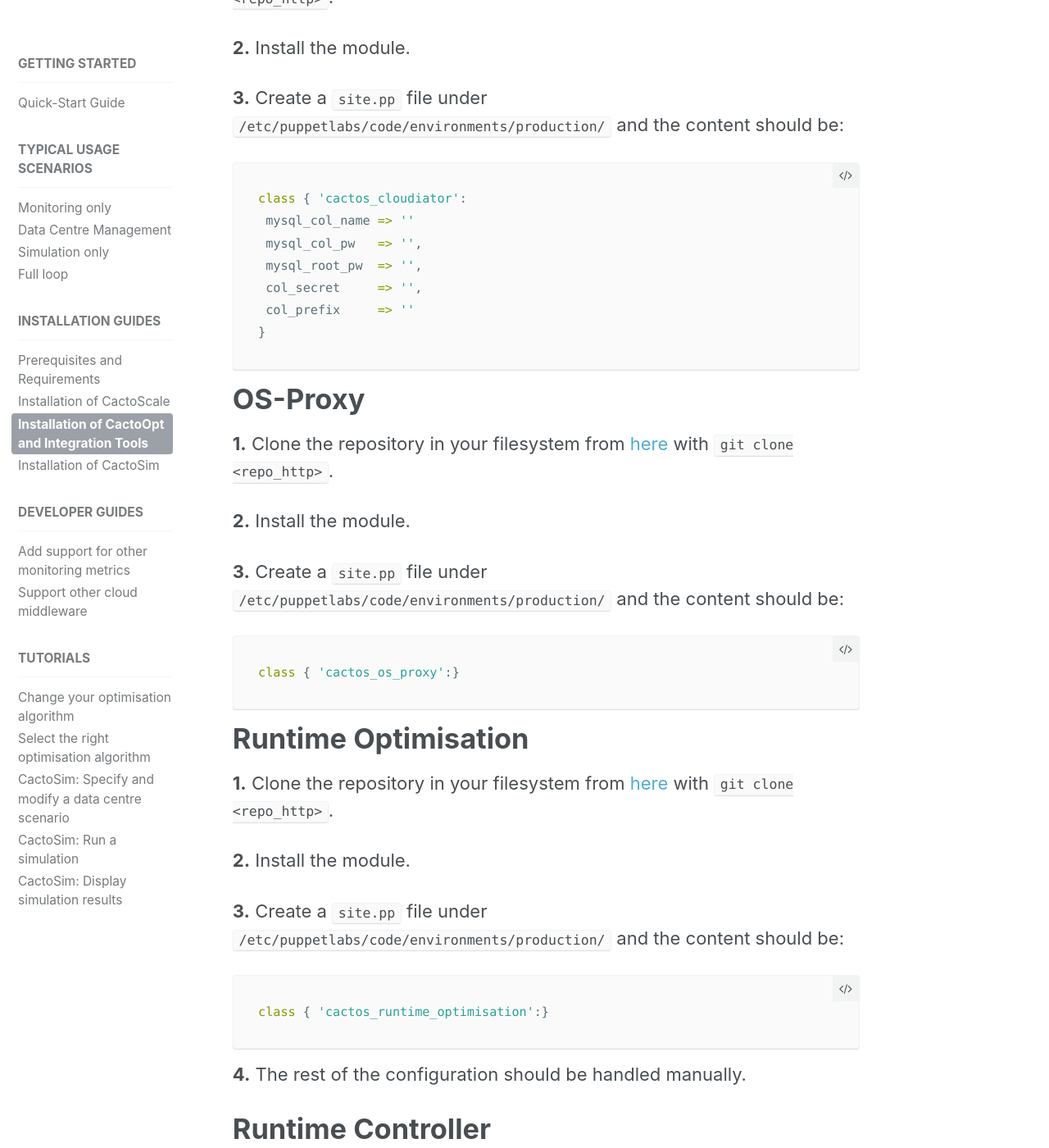
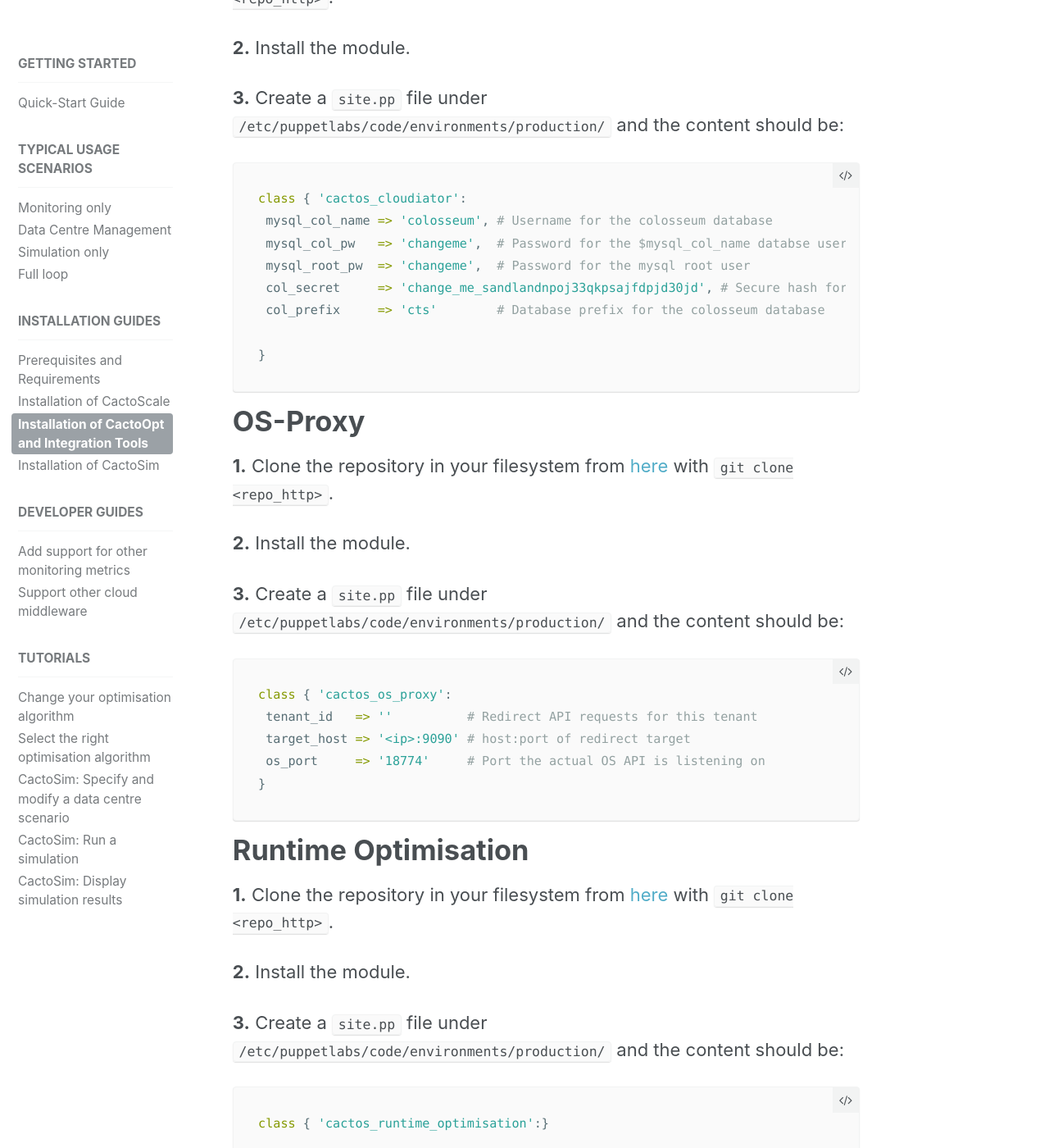
Before and after one commit to cactos/cactos.github.io, a Jekyll site: the page built from _docs/08_installation-of-cactoopt-and-integration-tools.md, in a window 1280 px wide and 1400 px high, scrolled down 1512 px. Shown: the whole window at 82% size. Built offline with Jekyll 4.4.1, drawn with Linux system fonts in a browser that asks for light colours.

````diff
--- a/_docs/08_installation-of-cactoopt-and-integration-tools.md
+++ b/_docs/08_installation-of-cactoopt-and-integration-tools.md
@@ -35,11 +35,12 @@ Below, the configuration of the required Puppet modules is described.
 
 ```ruby
 class { 'cactos_cloudiator':
- mysql_col_name => ''
- mysql_col_pw   => '',
- mysql_root_pw  => '',
- col_secret     => '',
- col_prefix     => ''
+ mysql_col_name => 'colosseum', # Username for the colosseum database
+ mysql_col_pw   => 'changeme',	# Password for the $mysql_col_name databse user
+ mysql_root_pw  => 'changeme',  # Password for the mysql root user
+ col_secret     => 'change_me_sandlandnpoj33qkpsajfdpjd30jd', # Secure hash for colosseum
+ col_prefix     => 'cts'        # Database prefix for the colosseum database
+
 }
 ```
 
@@ -52,7 +53,11 @@ class { 'cactos_cloudiator':
 **3.** Create a `site.pp` file under `/etc/puppetlabs/code/environments/production/` and the content should be:
 
 ```ruby
-class { 'cactos_os_proxy':}
+class { 'cactos_os_proxy':
+ tenant_id   => ''          # Redirect API requests for this tenant
+ target_host => '<ip>:9090' # host:port of redirect target
+ os_port     => '18774'     # Port the actual OS API is listening on
+}
 ```
 
 # Runtime Optimisation
@@ -91,7 +96,7 @@ class { 'cactos_runtime_controller':}
 
 ```ruby
 class { 'cactos_runtime_gui':
- runtimeController  => '' # The IP of the Runtime Controller VM
+ runtimeController  => '', # The IP of the Runtime Controller VM
  runtimeManagement  => '', # The IP of the Runtime Optimisation VM
  monitoringService  => '', # The IP of the Monitoring Cluster Gateway
  colosseumServer    => '', # The IP of the Colosseum VM
````
